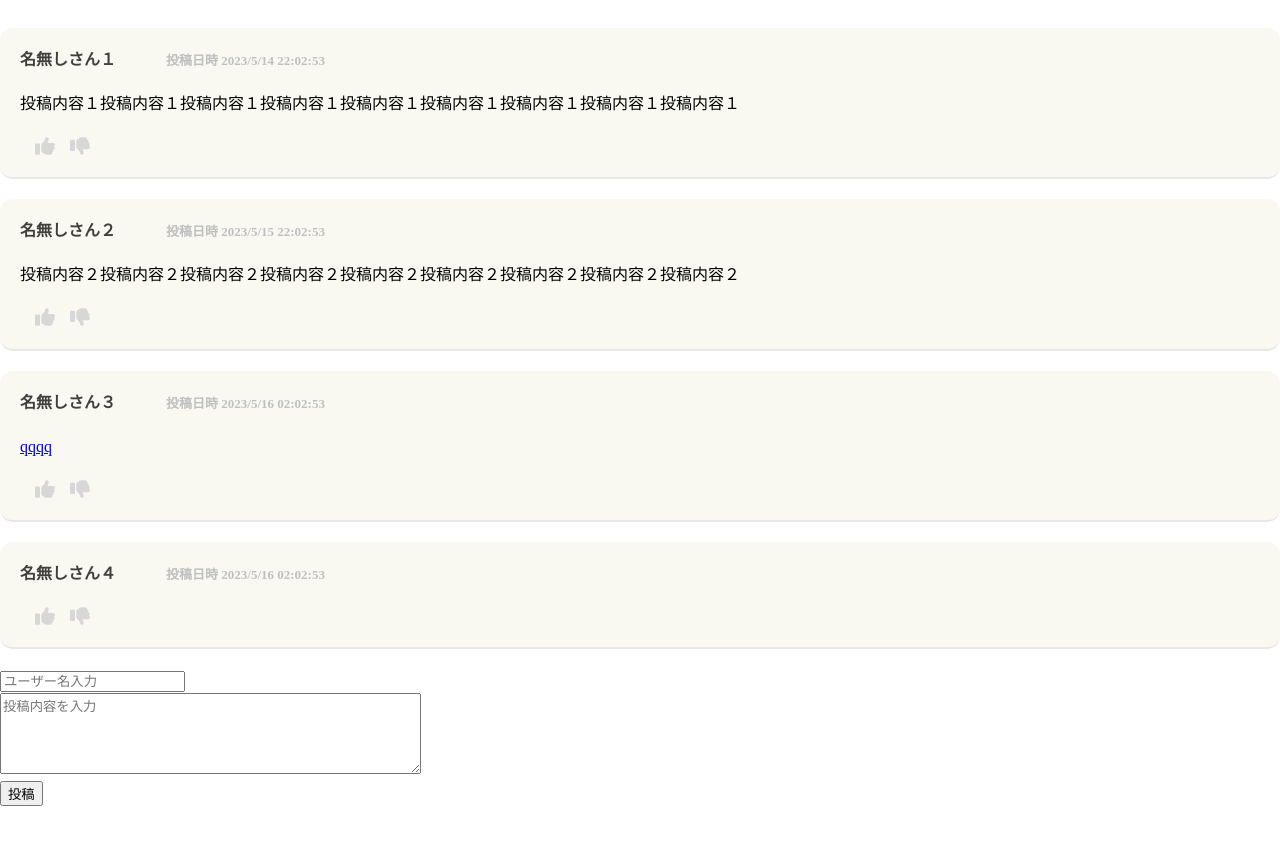
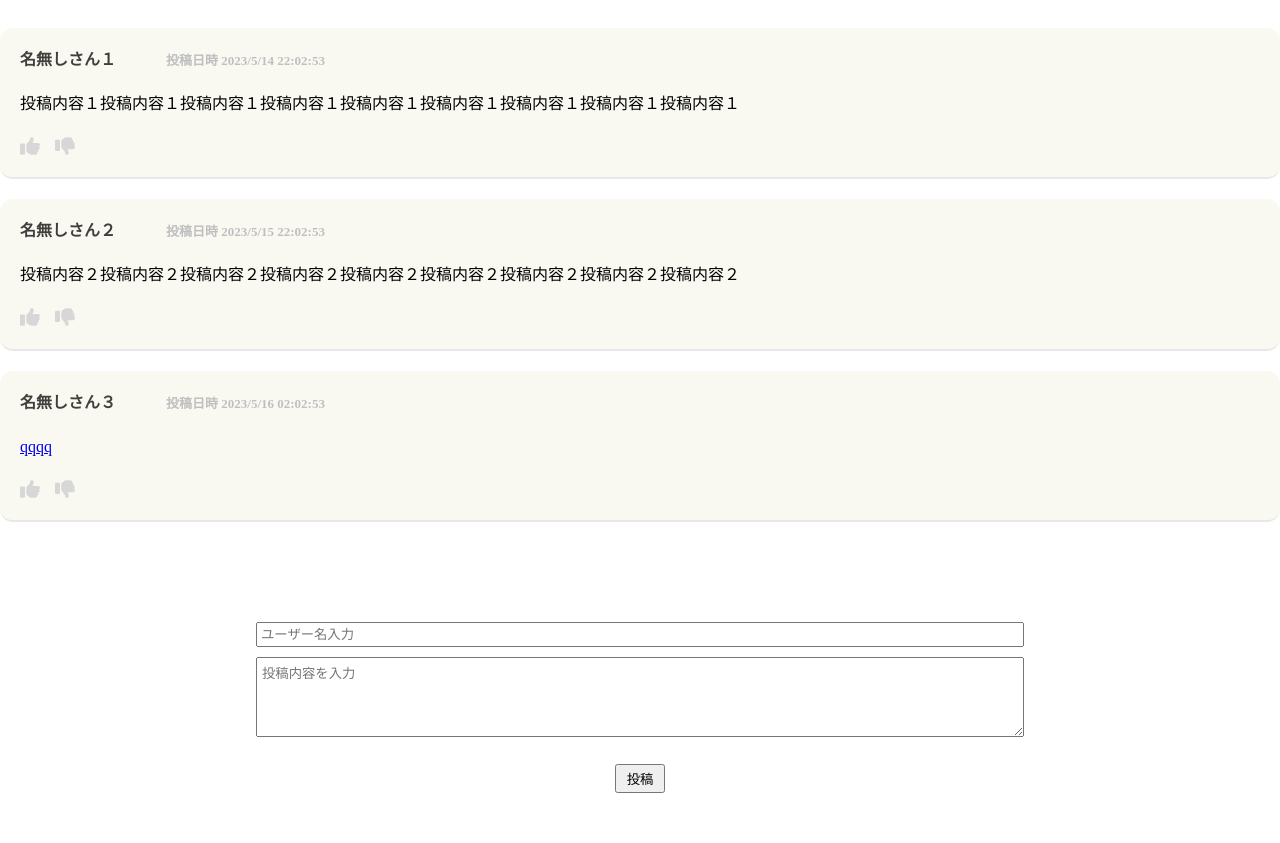
Before and after one commit to akuaki96/XSS_app, a Next.js app: page / in a window 1280 px wide. Shown: the part 180-1023 px from the top of the page. Before the commit the page ends 986 px from the top, so only its background shows below. Built offline with nearby package versions, Linux system fonts and the light colour scheme.

Commit message:
feat/XSSが可能な脆弱性作成、UIの修正

```diff
--- a/pages/index.tsx
+++ b/pages/index.tsx
@@ -1,17 +1,16 @@
 import Head from "next/head";
-import { Inter } from "@next/font/google";
-const inter = Inter({ subsets: ["latin"] });
 import style from "../styles/Home.module.css";
 import { headerData } from "./datas/headerData";
 import { useState } from "react";
 import Link from "next/link";
 import { FontAwesomeIcon } from "@fortawesome/react-fontawesome";
 import { faThumbsUp, faThumbsDown } from "@fortawesome/free-solid-svg-icons";
+
 export default function Home() {
   type post = {
     name: string;
     time: string;
-    body: string;
+    body: any;
     goodFlag: boolean;
     badFlag: boolean;
   };
@@ -42,13 +41,13 @@ export default function Home() {
       goodFlag: false,
       badFlag: false,
     },
-    {
-      name: "名無しさん４",
-      time: "投稿日時 2023/5/16 02:02:53",
-      body: "<script>setTimeout(()=>window.location.href = 'https://openai.com/blog/chatgpt',3000);</script>",
-      goodFlag: false,
-      badFlag: false,
-    },
+    // {
+    //   name: "名無しさん４",
+    //   time: "投稿日時 2023/5/16 02:02:53",
+    //   body: "<script>setTimeout(()=>window.location.href = 'https://openai.com/blog/chatgpt',3000);</script>",
+    //   goodFlag: false,
+    //   badFlag: false,
+    // },
   ]);
 
   console.log(posts);
@@ -85,6 +84,7 @@ export default function Home() {
     });
   };
 
+  // 投稿ボタンの処理
   const onClickPostButton = () => {
     // 投稿時間取得
     const date = new Date();
@@ -96,14 +96,18 @@ export default function Home() {
       date.getMonth() + 1
     }/${date.getDate()}  ${hours}:${minutes}:${seconds}`;
 
-    //
+    const scriptRegex = /<script\b[^<]*(?:(?!<\/script>)<[^<]*)*<\/script>/gi;
+    const inputPostTextWithScript = inputPostText.replace(
+      scriptRegex,
+      (match) => Function(match.replace(/<script>|<\/script>/gi, ""))()
+    );
 
     setPosts((prev) => [
       ...prev,
       {
         name: inputUsernameText === "" ? "名無しさん" : inputUsernameText,
         time: postTime,
-        body: inputPostText,
+        body: inputPostTextWithScript,
         goodFlag: false,
         badFlag: false,
       },
@@ -203,7 +207,7 @@ export default function Home() {
             ))}
 
             <div className={style.inputContents}>
-              <div>
+              <div className={style.inputUsernameArea}>
                 <input
                   className={style.inputUsernameText}
                   value={inputUsernameText}
@@ -211,7 +215,7 @@ export default function Home() {
                   onChange={(e) => setInputUsernameText(e.target.value)}
                 ></input>
               </div>
-              <div>
+              <div className={style.inputPostTextArea}>
                 <textarea
                   className={style.inputPostText}
                   rows={5}
@@ -221,9 +225,14 @@ export default function Home() {
                   onChange={(e) => setInputPostText(e.target.value)}
                 ></textarea>
               </div>
-              <button className={style.PostButton} onClick={onClickPostButton}>
-                投稿
-              </button>
+              <div className={style.postButtonArea}>
+                <button
+                  className={style.postButton}
+                  onClick={onClickPostButton}
+                >
+                  投稿
+                </button>
+              </div>
             </div>
           </div>
         </div>
--- a/styles/Home.module.css
+++ b/styles/Home.module.css
@@ -66,7 +66,7 @@
 .reactionButton {
   border: none;
   padding: 0;
-  margin-left: 15px;
+  margin-right: 15px;
   background-color: #f9f9f2;
 }
 
@@ -74,3 +74,34 @@
   height: 20px;
   width: 20px;
 }
+
+.inputContents {
+  margin: 100px 0 50px;
+}
+.inputUsernameArea {
+  text-align: center;
+}
+.inputUsernameText {
+  width: 60%;
+  height: 25px;
+  padding: 3px;
+}
+
+.inputPostTextArea {
+  text-align: center;
+  margin-top: 10px;
+}
+.inputPostText {
+  width: 60%;
+  height: 80px;
+  padding: 5px;
+}
+
+.postButtonArea {
+  text-align: center;
+  margin-top: 20px;
+}
+
+.postButton {
+  padding: 3px 10px;
+}
```
